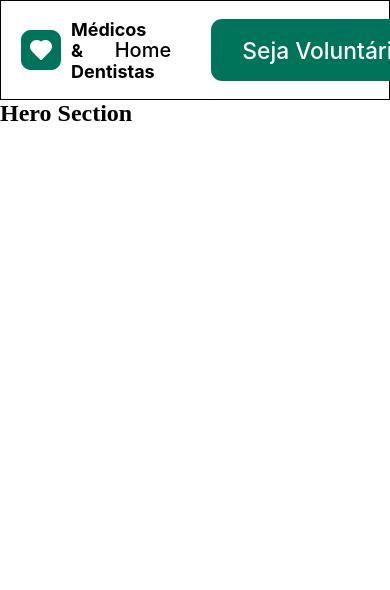
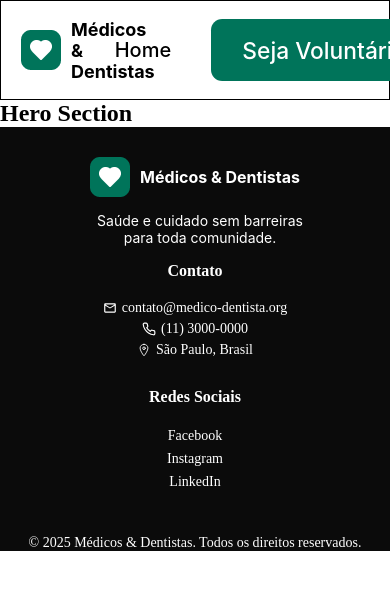
Before and after one commit to thaisNY/M-dicos-Dentistas---Desafio---VNW, a React (Vite) app in the folder vite-project/: page / in a window 390 px wide. Shown: the top 590 px of the page. Built offline with nearby package versions, Linux system fonts and the light colour scheme.

Commit message:
Footer completo

```diff
--- a/package.json
+++ b/package.json
@@ -5,5 +5,11 @@
     "dev": "cd vite-project && npm run dev",
     "build": "cd vite-project && npm run build",
     "preview": "cd vite-project && npm run preview"
+  },
+  "dependencies": {
+    "react-icons": "^5.5.0"
+  },
+  "devDependencies": {
+    "sass-embedded": "^1.97.3"
   }
 }
--- a/vite-project/src/components/layout/footer/Footer.jsx
+++ b/vite-project/src/components/layout/footer/Footer.jsx
@@ -1,8 +1,47 @@
+import s from './Footer.module.scss'
+import logo from '../../../assets/logo.png'
+import { MdOutlineEmail } from "react-icons/md";
+import { FiPhone } from "react-icons/fi";
+import { IoLocationOutline } from "react-icons/io5";
+
+
 const Footer = () => {
   return (
-    <footer>
-      <p></p>
-    </footer>
+    <>
+      <footer className={s.footer}>
+        <div className={s.container}>
+          <div className={s.imgContainerMaior}>
+            <div className={s.imgContainerMenor}>
+              <img src={logo} alt="Logo" className={s.imgLogo} />
+              <p className={s.title}>Médicos & Dentistas</p>
+            </div>
+            <div className={s.sobre}>
+              <p>Saúde e cuidado sem barreiras para toda comunidade.</p>
+            </div>
+          </div>
+          <div className={s.contato}>
+            <p className={s.contatoTitle}>Contato</p>
+            <ul className={s.contatoList}>
+              <li><MdOutlineEmail/>contato@medico-dentista.org</li>
+              <li><FiPhone />(11) 3000-0000</li>
+              <li><IoLocationOutline />São Paulo, Brasil</li>
+            </ul>
+          </div>
+          <div className={s.redeSocial}>
+            <p className={s.redeSocialTitle}>Redes Sociais</p>
+            <ul className={s.redeSocialList}>
+              <li><a href="https://www.facebook.com/medicosdentistas" target="_blank" rel="noopener noreferrer">Facebook</a></li>
+              <li><a href="https://www.instagram.com/medicosdentistas" target="_blank" rel="noopener noreferrer">Instagram</a></li>
+              <li><a href="https://www.linkedin.com/company/medicos-dentistas" target="_blank" rel="noopener noreferrer">LinkedIn</a></li>
+            </ul>
+          </div>
+        </div>
+        <div className={s.direitos}>
+          <p>© 2025 Médicos & Dentistas. Todos os direitos reservados.</p>
+        </div>
+      </footer>
+    </>
+
   )
 }
 
--- /dev/null
+++ b/vite-project/src/components/layout/footer/Footer.module.scss
@@ -0,0 +1,193 @@
+.footer{
+    background-color: #0B0B0B;
+    height: 325px;
+    font-style: 'Inter', sans-serif;
+    align-items: center;
+    display: flex;
+    flex-direction: column;
+
+
+
+    .container{
+        flex: 5;
+        color: #fff;
+        display: flex;
+        flex-direction: row;
+        gap : 120px;
+        padding-top: 40px;
+
+        .imgContainerMaior{
+            max-height: 70px;
+            max-width: 232px;
+            width: 100%;
+            height: 100%;
+
+
+
+            .imgContainerMenor{
+                max-height: 70px;
+                max-width: 232px;
+                width: 100%;
+                height: 100%;
+                display: flex;
+                align-items: center;
+                justify-content: center;
+                gap: 10px;
+
+                .imgLogo{
+                    max-width: 40px;
+                    max-height: 40px;
+                    width: 100%;
+                    height: 100%;
+                }
+
+                .title{
+
+                    font-family: 'Inter', sans-serif;
+                    font-style: bold;
+                    font-weight: 700;
+                    font-size: 16px;
+                    color: #fff;
+                }
+            }
+
+            .sobre{
+                padding-left: 10px;
+                font-family: 'Inter', sans-serif;
+                font-weight: 400;
+                font-size: 14px;
+                color: #fff;
+            }
+
+        }
+
+        .contato{
+            display: flex;
+            flex-direction: column;
+            gap: 10px;
+
+
+            .contatoTitle{
+                font-weight: 700;
+                font-size: 16px;
+                color: #fff;
+            }
+
+            .contatoList{
+                list-style: none;
+                padding-left: 0;
+                margin-top: 10px;
+                display: flex;
+                flex-direction: column;
+                gap: 5px;
+
+                li{
+                    display: flex;
+                    align-items: center;
+                    gap: 5px;
+                    font-weight: 400;
+                    font-size: 14px;
+                    color: #fff;
+                }
+            }
+        }
+
+        .redeSocial{
+            display: flex;
+            flex-direction: column;
+            gap: 10px;
+
+            .redeSocialTitle{
+                font-weight: 700;
+                font-size: 16px;
+                color: #fff;
+            }
+
+            .redeSocialList{
+                list-style: none;
+                padding-left: 0;
+                margin-top: 10px;
+                display: flex;
+                flex-direction: column;
+                gap: 5px;
+
+                li{
+                    a{
+                        text-decoration: none;
+                        color: #fff;
+                        font-weight: 400;
+                        font-size: 14px;
+                    }
+                }
+            }
+
+        }
+
+
+    }
+
+    .direitos{
+        flex: 1;
+        font-weight: 400;
+        font-size: 14px;
+        color: #fff;
+    }
+
+
+
+}
+
+// Media query responsivo - telas menores que 768px
+@media (max-width: 768px) {
+    .footer {
+        height: auto;
+
+        .container {
+            flex-direction: row;
+            flex-wrap: wrap;
+            gap: 20px;
+            padding-top: 30px;
+            justify-content: center;
+            align-items: center;
+        }
+
+        .contatoTitle{
+            margin-top: 15px;
+            font-weight: 700;
+            font-size: 16px;
+            color: #fff;
+        }
+
+        .contatoList {
+            align-items: center;
+
+            li {
+                justify-content: center;
+            }
+        }
+
+
+        .imgContainerMaior,
+        .contato,
+        .redeSocial {
+            text-align: center;
+        }
+
+        .imgContainerMenor {
+            gap: 16px;
+        }
+
+        .sobre {
+            margin-top: 15px;
+        }
+
+        .redeSocial {
+            width: 100%;
+            margin-top: 10px;
+        }
+
+        .direitos {
+            margin-top: 45px;
+        }
+    }
+}
--- a/vite-project/src/pages/Home.jsx
+++ b/vite-project/src/pages/Home.jsx
@@ -1,9 +1,10 @@
 import HeroSection from '../components/home/HeroSection'
-
+import Footer from '../components/layout/footer/Footer'
 const Home = () => {
   return (
     <main>
       <HeroSection />
+
     </main>
   )
 }
```
Also changed, not shown: 1 other file (tests, documents, lock files or other folders).
